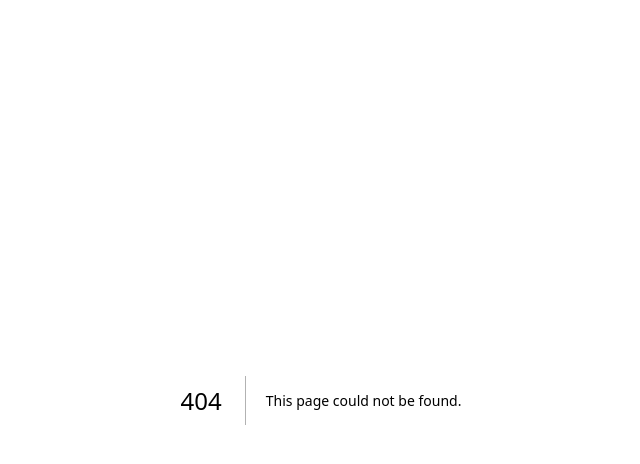
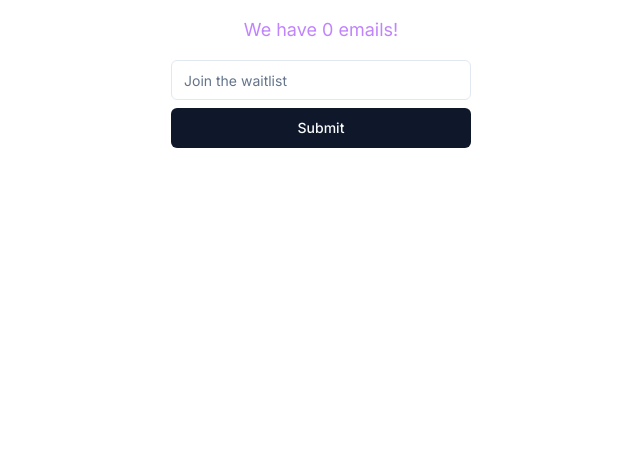
Before and after one commit to mwufi/polly, a Next.js app: page /emails in a window 1280 px wide. Before the commit this address had no page. Shown: the top 464 px of the page, without its empty margins (319-959 px from the left). Built offline with nearby package versions, Linux system fonts and the light colour scheme; no server answers; the database is empty.

Commit message:
add emails signup!

```diff
--- /dev/null
+++ b/app/emails/page.tsx
@@ -0,0 +1,32 @@
+import { kv } from "@vercel/kv"
+import { Button } from "@/components/ui/button"
+import { Input } from "@/components/ui/input"
+import { revalidatePath } from "next/cache"
+
+export default async function Home() {
+  const numEmails = await kv.get("numEmails")
+  console.log("numEmails", numEmails)
+
+  const addEmail = async (formData: FormData) => {
+    "use server"
+    const email = formData.get("email")
+
+    await kv.lpush("email", email)
+    await kv.incr("numEmails")
+    revalidatePath("/")
+  }
+  return (
+    <div className="grid place-items-center w-full h-full">
+      <div className="text-lg text-purple-400 my-4">
+        We have {numEmails || 0} emails!
+      </div>
+      <form
+        action={addEmail}
+        className="w-[300px] flex flex-col justify-center gap-2"
+      >
+        <Input placeholder="Join the waitlist"></Input>
+        <Button>Submit</Button>
+      </form>
+    </div>
+  )
+}
```
